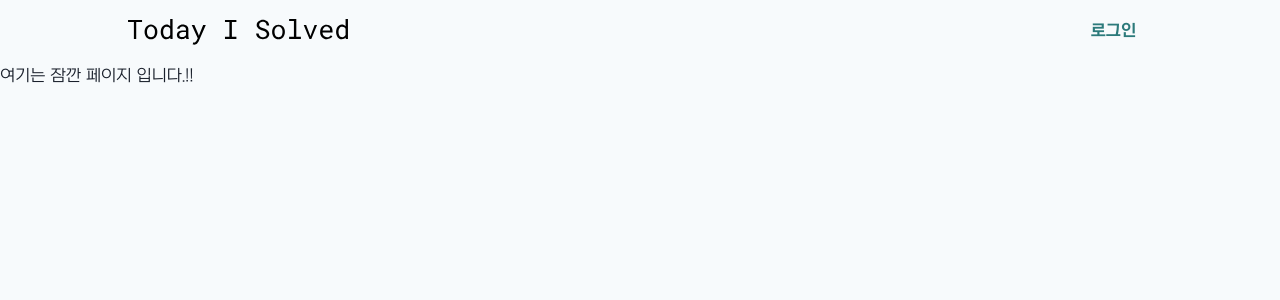
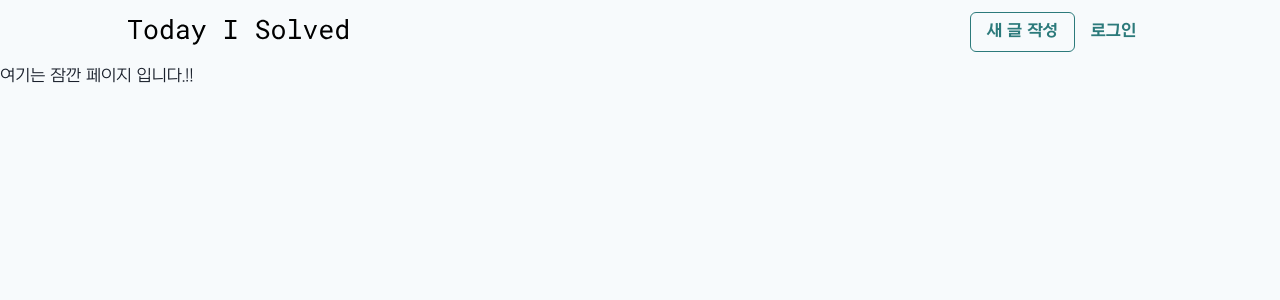
Before and after one commit to jinkook0126/today-i-solved, a Next.js app: page /tmp in a window 1280 px wide. Shown: the top 300 px of the page. Built offline with nearby package versions, Linux system fonts and the light colour scheme.

Commit message:
feat: 이지웍 에디터 테스트
toastUI 에디터와 파워코드 2가지 버전을 사용해보기 위해 빈 템플릿에서 커밋 후 테스트

```diff
--- a/src/components/layout/Header.tsx
+++ b/src/components/layout/Header.tsx
@@ -1,7 +1,11 @@
 import { Flex, Button } from '@chakra-ui/react';
+import { useRouter } from 'next/router';
 import Logo from './logo';
 
-const Header = () => (
+const Header = () => {
+  const router = useRouter();
+
+  return (
     <Flex
       w={{ base: 'calc(100% - 2rem)', '2xl': '1728px', xl: '1376px', lg: '1024px' }}
       h='4rem'
@@ -11,10 +15,16 @@ const Header = () => (
       justifyContent='space-between'
     >
       <Logo width={220} />
+      <Flex>
+        <Button colorScheme='teal' variant='outline' onClick={() => router.push('/write')}>
+          새 글 작성
+        </Button>
         <Button colorScheme='teal' variant='ghost'>
           로그인
         </Button>
       </Flex>
+    </Flex>
   );
+};
 
 export default Header;
```
Also changed, not shown: src/components/layout/write_layout.tsx (added, +21 -0 lines), src/pages/write.tsx (added, +14 -0 lines). Lines whose indentation alone changed are shown as unchanged.
